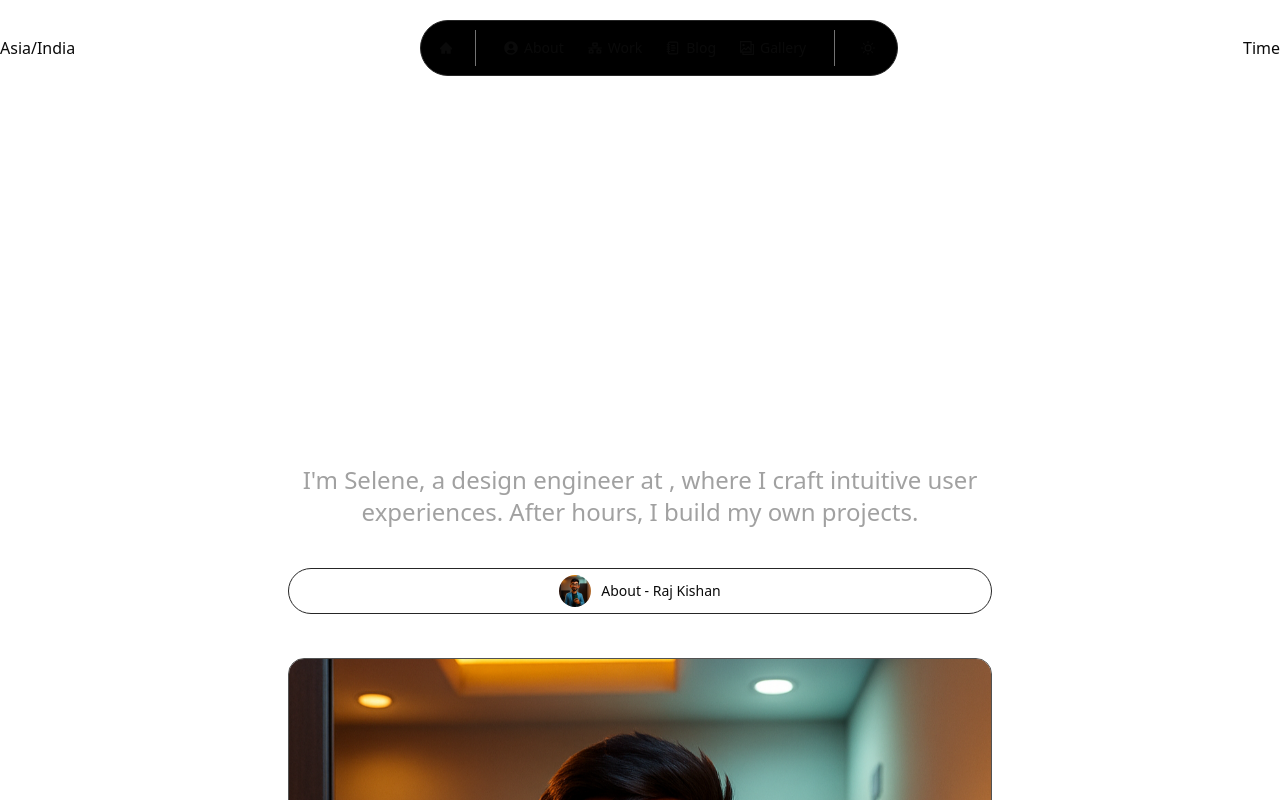
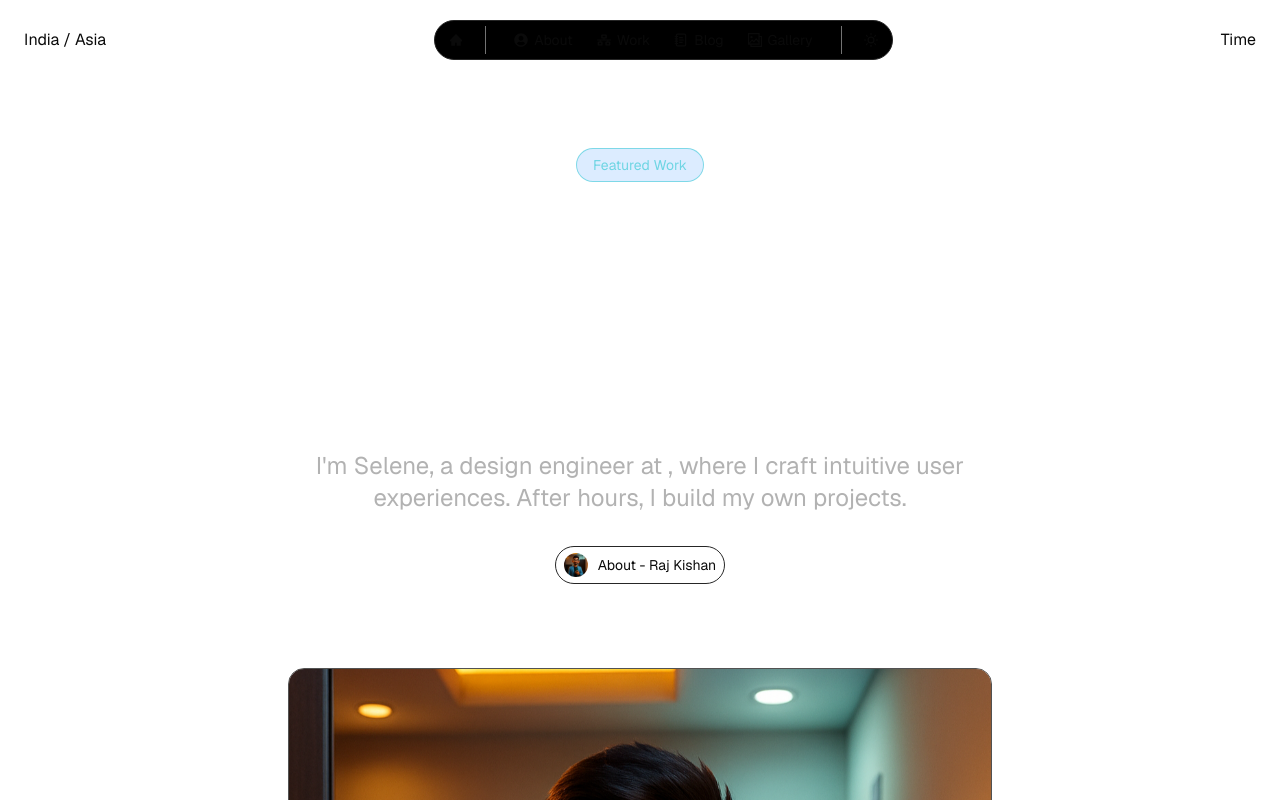
Before and after one commit to RajKishan1/portfolio, a Next.js app: page / in a window 1280 px wide. Shown: the top 800 px of the page. Built offline with nearby package versions, Linux system fonts and the light colour scheme.

Commit message:
fix:homepage ui

```diff
--- a/src/app/layout.tsx
+++ b/src/app/layout.tsx
@@ -27,7 +27,7 @@ export default function RootLayout({
   return (
     <html lang="en">
       <body
-        className={`${geistSans.variable} ${geistMono.variable} antialiased`}
+        className={`${geistSans.className}  antialiased`}
       >
         <ThemeProvider
           attribute="class"
--- a/src/app/page.tsx
+++ b/src/app/page.tsx
@@ -3,16 +3,15 @@ import ContactSection from "@/components/Home/ContactSection";
 import HeroSection from "@/components/Home/HeroSection";
 import HomeProjectSection from "@/components/Home/HomeProjectSection";
 import LatestBlog from "@/components/Home/LatestBlog";
-
 import { BlurFade } from "@/components/magicui/blur-fade";
 
 const page = () => {
   return (
     <div className="px-72 flex flex-col gap-6">
-      <BlurFade>
+      <BlurFade direction="right" duration={2}>
         <HeroSection />
+        <HomeProjectSection />
       </BlurFade>
-      <HomeProjectSection />
       <LatestBlog />
       <HomeProjectSection />
       <ContactSection />
--- a/src/components/Home/HeroSection.tsx
+++ b/src/components/Home/HeroSection.tsx
@@ -1,18 +1,34 @@
+import { Geist } from "next/font/google";
 import React from "react";
+const geistSans = Geist({
+  variable: "--font-geist-sans",
+  subsets: ["latin"],
+});
 
 const HeroSection = () => {
   return (
-    <div className="max-w-4xl mx-auto flex flex-col gap-10 pt-32">
-      <h1 className="text-6xl font-bold text-white text-center">
+    <div className="max-w-4xl mx-auto flex flex-col items-center gap-8 pt-12 pb-16">
+      <a
+        href="/work"
+        className="py-1.5 px-4 border rounded-full border-[#6FD5E3]/85 bg-blue-400/20"
+      >
+        <p className="text-sm text-[#6FD5E3]">Featured Work</p>
+      </a>
+      <h1
+        className={`${geistSans.className} text-[64px] max-w-3xl font-semibold text-white text-center leading-[68px] tracking-[-2.5px] font-strong `}
+      >
         Building bridges between design and code
       </h1>
-      <h4 className="text-2xl font-medium text-neutral-400 text-center">
+      <h4
+        className={`text-2xl leading-[32px] max-w-3xl  font-normal text-[#b2b2b2] text-center ${geistSans.className}`}
+      >
         I'm Selene, a design engineer at , where I craft intuitive user
         experiences. After hours, I build my own projects.
       </h4>
-      <div className="flex items-center justify-center gap-2.5 border-[1px] border-neutral-800 rounded-full px-1 py-1.5">
-        <img className="rounded-full size-8" src="/me.png" alt="" />
+      <div className="flex items-center justify-center gap-2.5 border-[1px] border-neutral-800 rounded-full px-2 py-1.5 hover:bg-neutral-800 transition">
+        <img className="rounded-full size-6" src="/me.png" alt="" />
         <p className="text-sm">About - Raj Kishan</p>
+        {/* <p className="hidden hover:flex">qweqwe</p> */}
       </div>
     </div>
   );
--- a/src/components/Home/HomeProjectSection.tsx
+++ b/src/components/Home/HomeProjectSection.tsx
@@ -8,7 +8,7 @@ const HomeProjectSection = () => {
         <div></div>
         <img src="/me.png" alt="" />
       </div>
-      <div className="flex justify-around px-5">
+      <div className="flex justify-around px-5 mt-7">
         <div>
           <h1 className="text-2xl font-bold text-left">
             Building Once UI, a Customizable Design System
--- a/src/components/Navbar/NavMenu.tsx
+++ b/src/components/Navbar/NavMenu.tsx
@@ -8,10 +8,10 @@ import { IoSunny } from "react-icons/io5";
 import ThemeToggle from "./ThemeToggle";
 
 const Class =
-  "flex gap-1.5 items-center rounded-full hover:border-neutral-600 hover:bg-neutral-800 px-3 py-2 ";
+  "flex gap-1.5 items-center rounded-full hover:border-neutral-400 hover:bg-neutral-800 px-3 py-1 hover:scale-110 transition duration-500 ";
 const NavMenu = () => {
   return (
-    <div className="bg-black rounded-full px-2 py-1.5 flex gap-3 items-center border-[1px] border-neutral-800 text-sm">
+    <div className="bg-black rounded-full px-1 py-0.5 flex gap-3 items-center border-[1px] border-neutral-800 text-sm">
       <a href="/" className="rounded-full hover:bg-neutral-700 p-2.5">
         <AiFillHome />
       </a>
--- a/src/components/Navbar/Navbar.tsx
+++ b/src/components/Navbar/Navbar.tsx
@@ -3,8 +3,8 @@ import NavMenu from "./NavMenu";
 
 const Navbar = () => {
   return (
-    <div className="w-full py-5 flex justify-between items-center">
-      <p>Asia/India</p>
+    <div className="w-full py-5 px-6 flex justify-between items-center">
+      <p>India / Asia</p>
       <NavMenu />
       <p>Time</p>
     </div>
--- a/src/components/Navbar/ThemeToggle.tsx
+++ b/src/components/Navbar/ThemeToggle.tsx
@@ -9,7 +9,7 @@ const ThemeToggle = () => {
   const [mode, setMode] = useState("dark");
   return (
     <div
-      className="rounded-full p-1 hover:bg-neutral-700 bg-transparent"
+      className="rounded-full  hover:bg-neutral-700 bg-transparent text-sm"
       onClick={() => {
         {
           mode === "dark"
```
